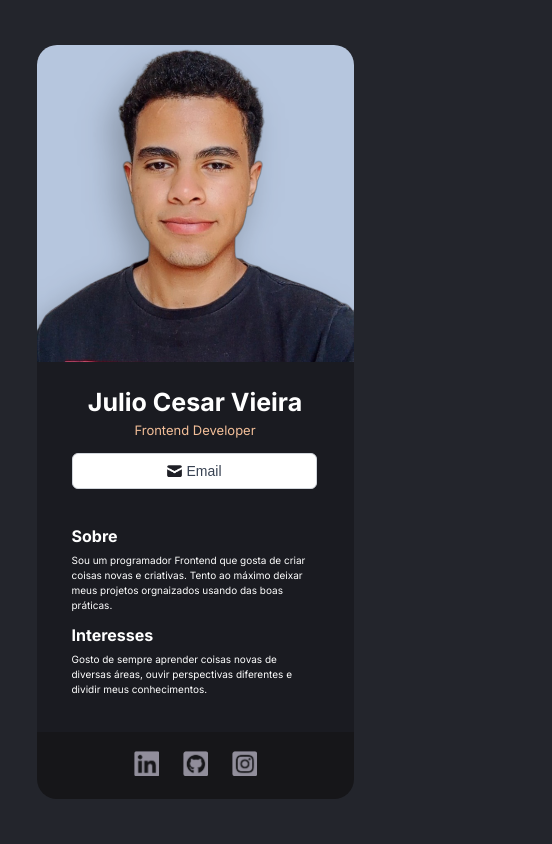
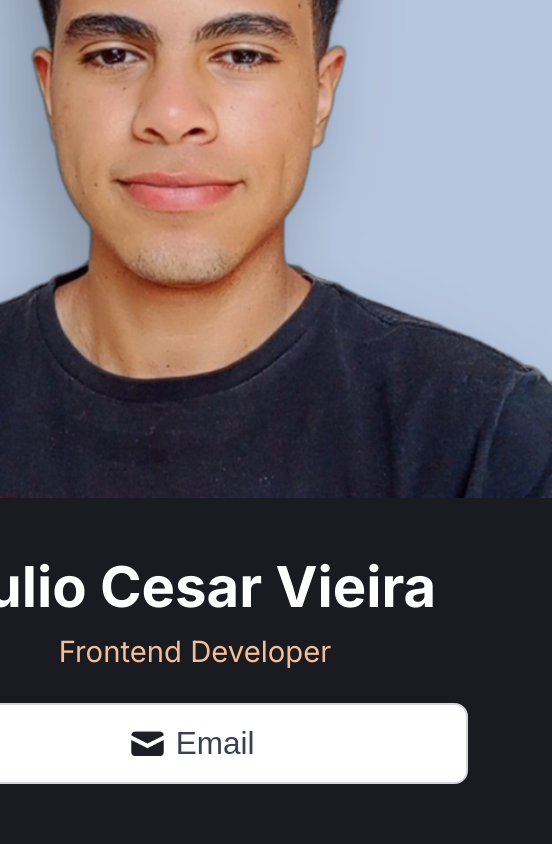
Before and after one commit to juliocjunior/digital-business-card, a React (Vite) app: page / in a window 390 px wide. Shown: the top 844 px of the page, 552 px wide, since content can reach past the window. Built offline with nearby package versions, Linux system fonts and the light colour scheme.

Commit message:
add media query com zoom

```diff
--- a/src/index.scss
+++ b/src/index.scss
@@ -114,3 +114,15 @@ body {
 #logo__github {
   margin: 0 24px;
 }
+
+@media (max-height: 1080px) {
+  body {
+    zoom: 1.5;
+  }
+}
+
+@media (max-height: 800px) {
+  body {
+    zoom: 0.75;
+  }
+}
```
